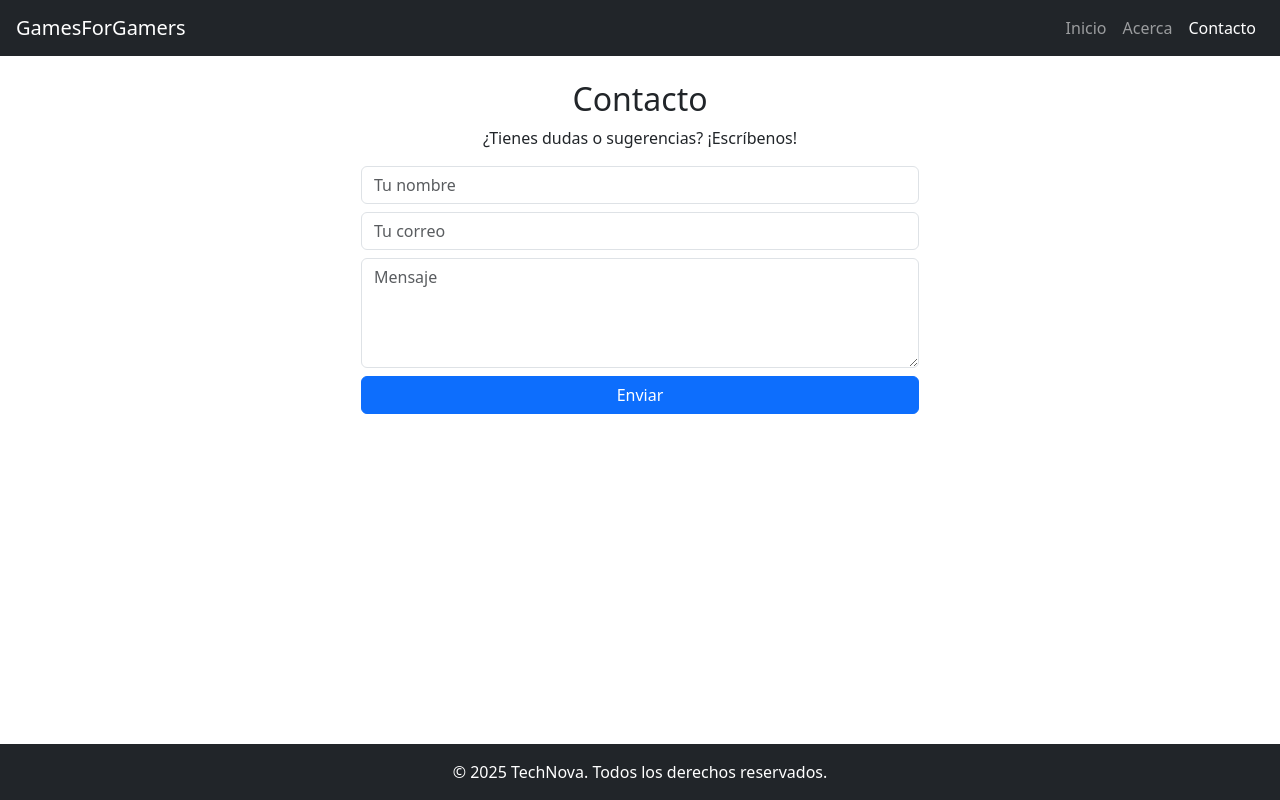
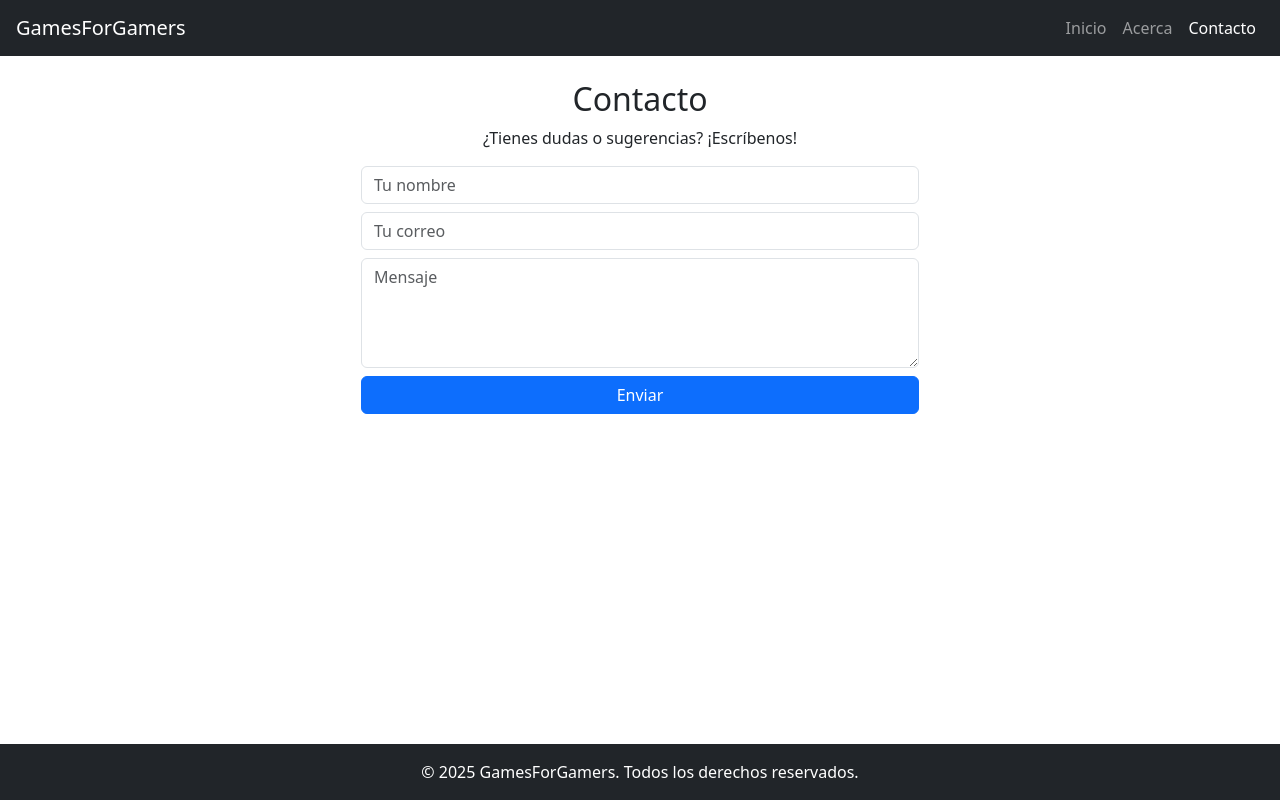
Before and after one commit to spinozajose/GamesForGamers, a React (Vite) app: page /contact in a window 1280 px wide. Built offline with nearby package versions, Linux system fonts and the light colour scheme.

Commit message:
Se agrega animated.css

```diff
--- a/package.json
+++ b/package.json
@@ -10,6 +10,7 @@
     "preview": "vite preview"
   },
   "dependencies": {
+    "animate.css": "^4.1.1",
     "bootstrap": "^5.3.8",
     "react": "^19.1.1",
     "react-dom": "^19.1.1",
--- a/src/components/Footer.jsx
+++ b/src/components/Footer.jsx
@@ -1,7 +1,7 @@
 function Footer() {
   return (
     <footer className="bg-dark text-white text-center py-3 mt-auto">
-      <p className="mb-0">© 2025 TechNova. Todos los derechos reservados.</p>
+      <p className="mb-0">© 2025 GamesForGamers. Todos los derechos reservados.</p>
     </footer>
   );
 }
--- a/src/components/Header.jsx
+++ b/src/components/Header.jsx
@@ -1,9 +1,13 @@
 import { Link, NavLink } from 'react-router-dom';
+import 'animate.css';
+
 
 function Header() {
   return (
+
+    // Barra de navegacion
     <nav className="navbar navbar-expand-lg navbar-dark bg-dark px-3">
-      <Link className="navbar-brand" to="/">GamesForGamers</Link>
+      <Link className="navbar-brand animate__animated animate__bounce" to="/">GamesForGamers</Link>
       <button className="navbar-toggler" type="button" data-bs-toggle="collapse" data-bs-target="#navbarNav">
         <span className="navbar-toggler-icon"></span>
       </button>
```
Also changed, not shown: 1 other file (tests, documents, lock files or other folders).
